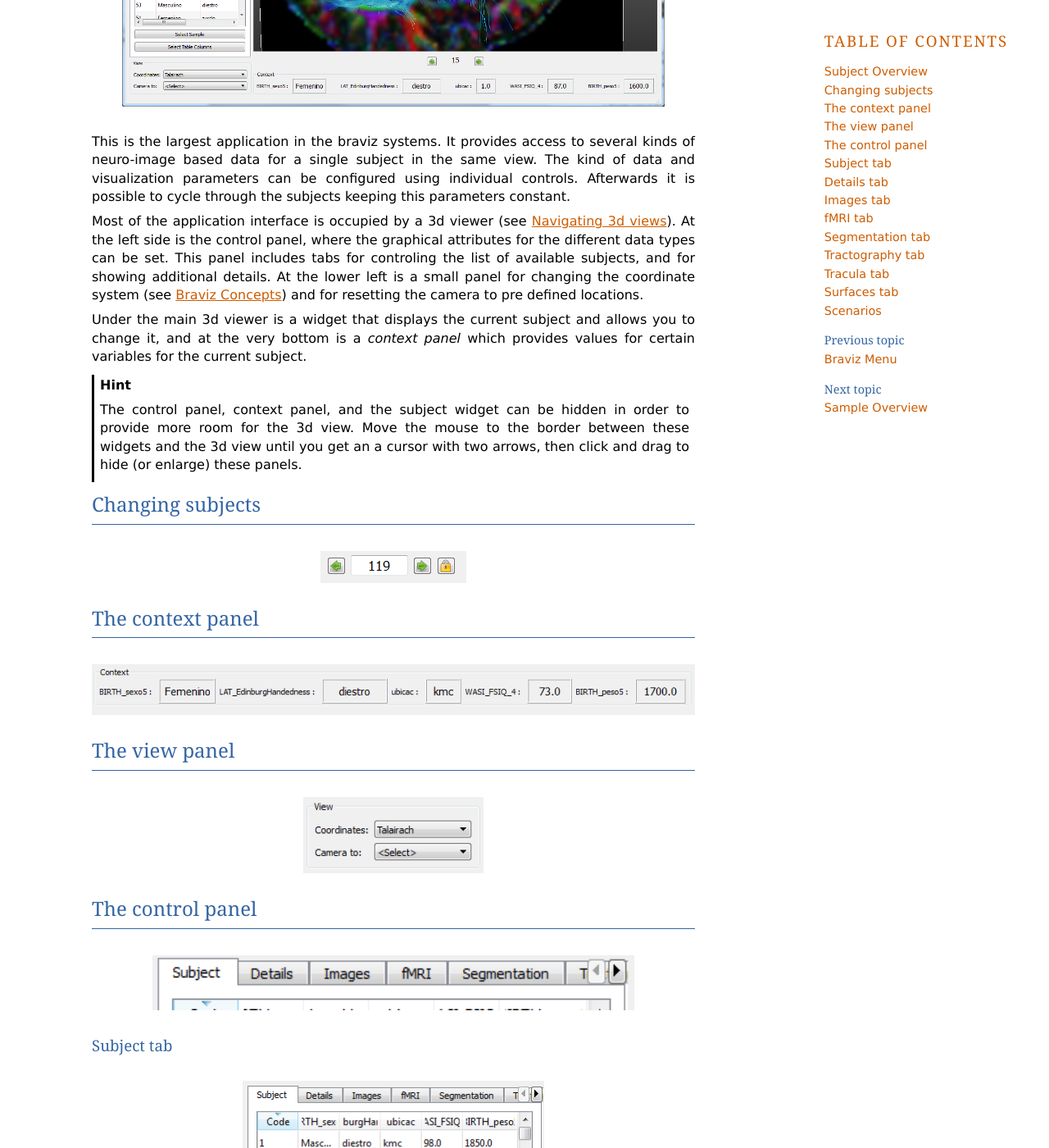
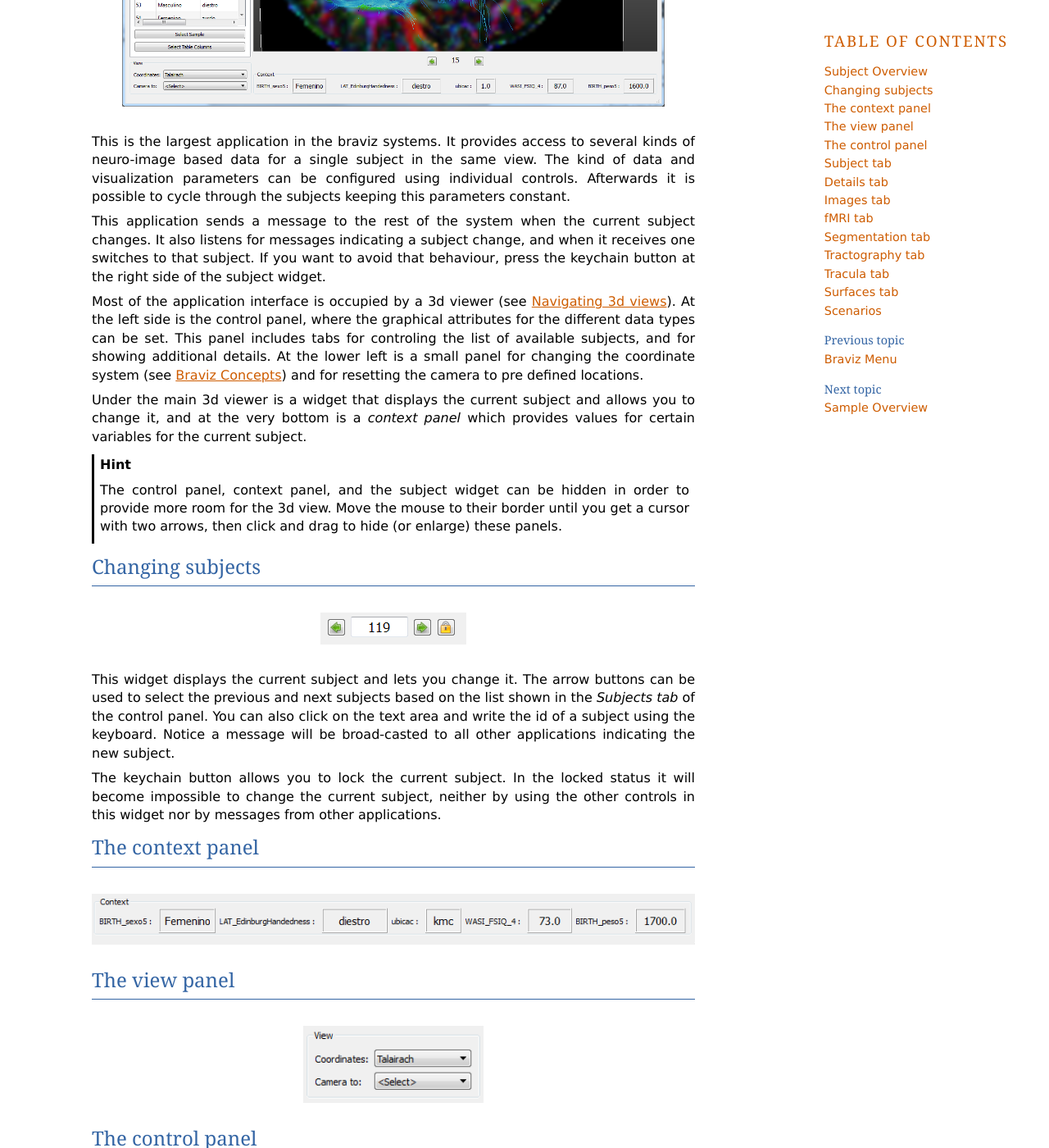
Before and after one commit to diego0020/braviz-app, a Sphinx documentation site: the page built from sphinx_doc/source/graphical/subject_overview.rst, in a window 1280 px wide and 1400 px high, scrolled down 410 px. Shown: the whole window at 82% size. Built offline with Sphinx 7.4.7, drawn with Linux system fonts in a browser that asks for light colours.

Commit message:
subject overview documentation

```diff
--- a/sphinx_doc/source/graphical/subject_overview.rst
+++ b/sphinx_doc/source/graphical/subject_overview.rst
@@ -10,6 +10,10 @@ This is the largest application in the braviz systems. It provides access to sev
 for a single subject in the same view. The kind of data and visualization parameters can be configured using individual
 controls. Afterwards it is possible to cycle through the subjects keeping this parameters constant.
 
+This application sends a message to the rest of the system when the current subject changes. It also listens for
+messages indicating a subject change, and when it receives one switches to that subject. If you want to avoid that
+behaviour, press the keychain button at the right side of the subject widget.
+
 Most of the application interface is occupied by a 3d viewer (see :doc:`3dviews`). At the left side is the control
 panel, where the graphical attributes for the different data types can be set. This panel includes tabs for controling
 the list of available subjects, and for showing additional details.  At the lower left is a small panel for changing
@@ -20,7 +24,7 @@ very bottom is a *context panel* which provides values for certain variables for
 
 .. hint::
     The control panel, context panel, and the subject widget can be hidden in order to provide more room
-    for the 3d view. Move the mouse to the border between these widgets and the 3d view until you get an
+    for the 3d view. Move the mouse to their border until you get
     a cursor with two arrows, then click and drag to hide (or enlarge) these panels.
 
 Changing subjects
@@ -29,6 +33,14 @@ Changing subjects
 .. image:: images/subject_overview/select_subject.png
     :align: center
     :alt: Subject selection widget
+
+This widget displays the current subject and lets you change it. The arrow buttons can be used to select the
+previous and next subjects based on the list shown in the *Subjects tab* of the control panel. You can also click
+on the text area and write the id of a subject using the keyboard. Notice a message will be broad-casted to all other
+applications indicating the new subject.
+
+The keychain button allows you to lock the current subject. In the locked status it will become impossible to change
+the current subject, neither by using the other controls in this widget nor by messages from other applications.
 
 The context panel
 ------------------
```
